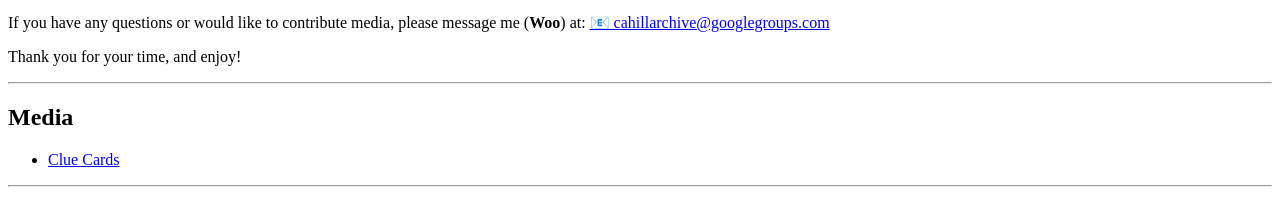
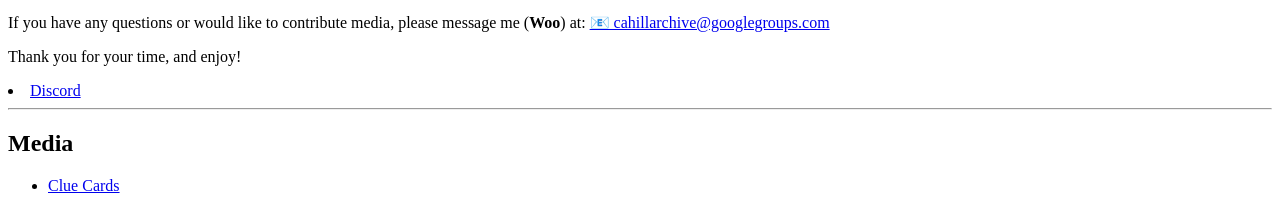
Before and after one commit to WooRepo/cahillarchive, a plain HTML site: page index.html in a window 1280 px wide. Shown: the part 705-909 px from the top of the page. Drawn offline with Linux system fonts and the light colour scheme.

Commit message:
Update index.html

```diff
--- a/index.html
+++ b/index.html
@@ -17,7 +17,7 @@
     </p>
 
     <p>Thank you for your time, and enjoy!</p>
-
+<li><a href="https://discord.gg/sb6vEWvArz">Discord</a></li>
     <hr>
 
     <h2>Media</h2>
```
